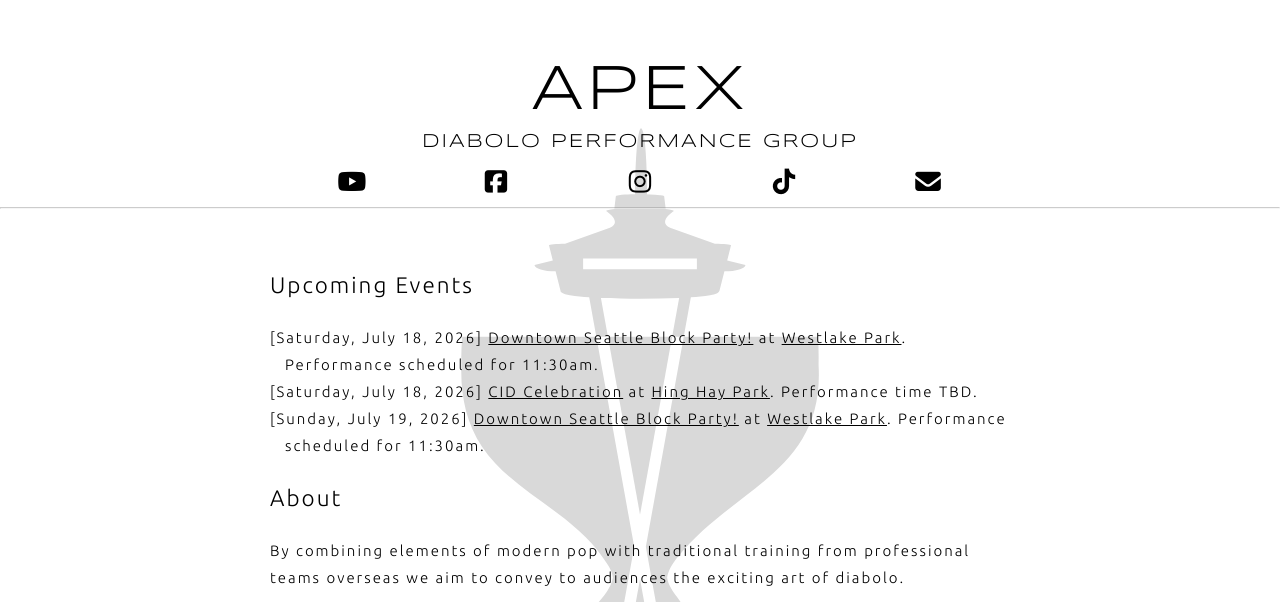
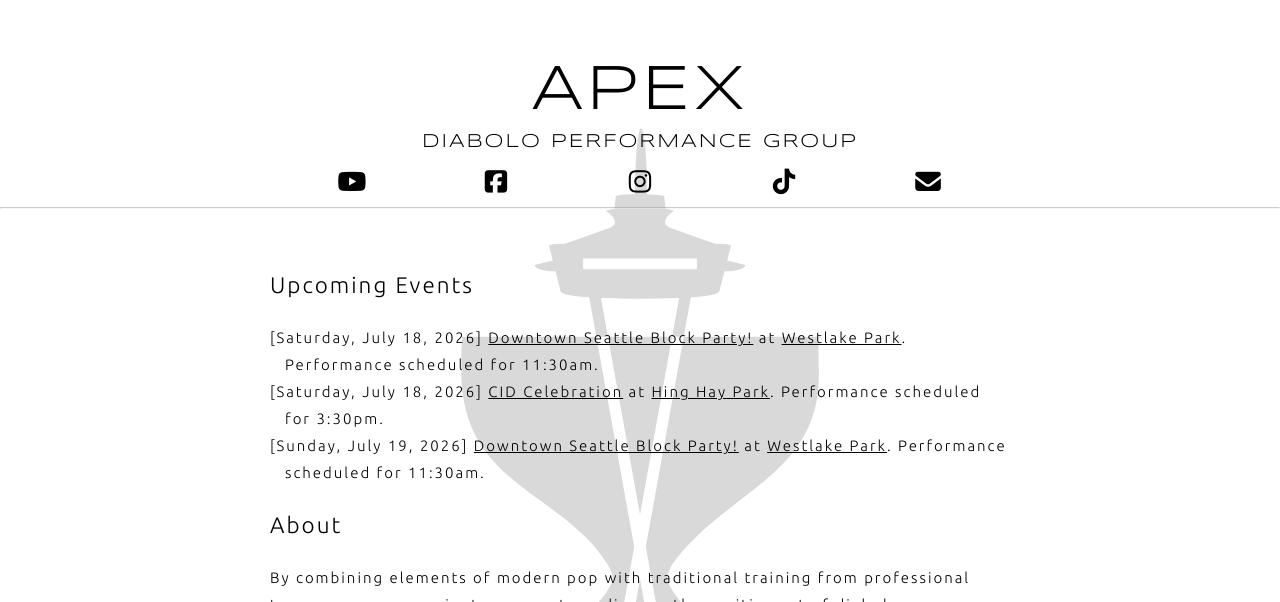
Before and after one commit to apexdiabolo/apex-site, a Jekyll site: the page built from index.md, in a window 1280 px wide and 900 px high, cut to the strip 0-602 px from the top of the window. Built offline with Jekyll 4.4.1, drawn with Linux system fonts in a browser that asks for light colours; our own code applies the rules of GitHub Pages for plain Markdown files.

Commit message:
Update event time

```diff
--- a/index.md
+++ b/index.md
@@ -5,7 +5,7 @@ layout: main-centered
 ## Upcoming Events
 
 - \[Saturday, July 18, 2026\] [Downtown Seattle Block Party!](https://nordstromrsvp.com/BlockPartySEA) at [Westlake Park](https://maps.app.goo.gl/tY2Ha1ypU9eM3NwQ7). Performance scheduled for 11:30am.
-- \[Saturday, July 18, 2026\] [CID Celebration](https://www.seattlecidcelebration.com) at [Hing Hay Park](https://maps.app.goo.gl/zcBxeebqQCFsSije8). Performance time TBD.
+- \[Saturday, July 18, 2026\] [CID Celebration](https://www.seattlecidcelebration.com) at [Hing Hay Park](https://maps.app.goo.gl/zcBxeebqQCFsSije8). Performance scheduled for 3:30pm.
 - \[Sunday, July 19, 2026\] [Downtown Seattle Block Party!](https://nordstromrsvp.com/BlockPartySEA) at [Westlake Park](https://maps.app.goo.gl/tY2Ha1ypU9eM3NwQ7). Performance scheduled for 11:30am.
 
 ## About
```
